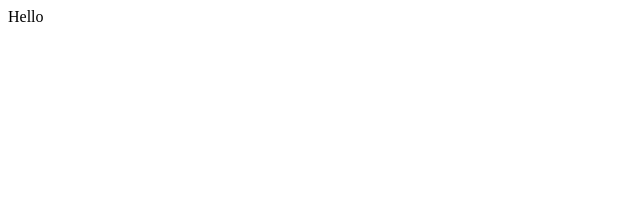
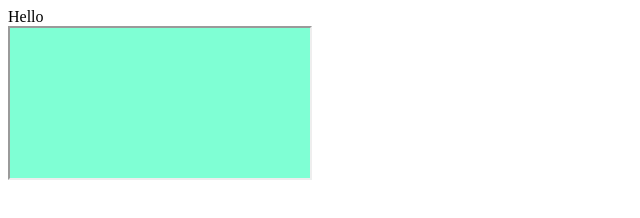
Before and after one commit to undefeatedsando/sitetest, a plain HTML site: page index.html in a window 1280 px wide. Shown: the whole page, without its empty margins (0-640 px from the left). Drawn offline with Linux system fonts and the light colour scheme.

Commit message:
Test of iframe selector 2

```diff
--- /dev/null
+++ b/append.js
@@ -0,0 +1,5 @@
+  var div = document.createElement('iframe');
+  //div.innerHTML = "<strong>Ура!</strong> Вы прочитали это важное сообщение.";
+  div.src = "frame.html";
+  div.sandbox = "allow-same-origin allow-scripts";
+  document.body.appendChild(div);
--- /dev/null
+++ b/frame.html
@@ -0,0 +1,14 @@
+<!DOCTYPE html>
+<html lang="en">
+<head>
+    <meta charset="UTF-8">
+    <title>Document</title>
+    <style>
+        body{
+            background-color: aquamarine;
+        }
+    </style>
+</head>
+<body>
+</body>
+</html>
--- a/index.html
+++ b/index.html
@@ -5,31 +5,21 @@
     <title>Document</title>
 </head>
 <body>
-    Hello
-<!--    <script data-skip-moving="true">
-        (function(w,d,u){
-                var s=d.createElement('script');s.async=1;s.src=u+'?'+(Date.now()/60000|0);
-                var h=d.getElementsByTagName('script')[0];h.parentNode.insertBefore(s,h);
-        })(window,document,'https://cdn.bitrix24.ru/b1440815/crm/site_button/loader_2_iu44kj.js');
-    </script>-->
+    <div id="1">Hello</div>
+<!--<script src="tawk.js"></script>-->
 
-    <!--Start of Tawk.to Script
-<script type="text/javascript">
-var Tawk_API=Tawk_API||{}, Tawk_LoadStart=new Date();
-(function(){
-var s1=document.createElement("script"),s0=document.getElementsByTagName("script")[0];
-s1.async=true;
-s1.src='https://embed.tawk.to/5a4df77fd7591465c7067ea2/default';
-s1.charset='UTF-8';
-s1.setAttribute('crossorigin','*');
-s0.parentNode.insertBefore(s1,s0);
-})();
-</script>
-End of Tawk.to Script-->
-<script src="tawk.js"></script>
 <script>
-    var elements = document.querySelectorAll('iframe');
-    console.log(elements);
+
+function addScript(src){
+  var script = document.createElement('script');
+  script.src = src;
+  script.async = false; // чтобы гарантировать порядок
+  document.body.appendChild(script);
+}
+
+addScript("tawk.js");
+addScript("append.js");
+addScript("log.js");
 </script>
 </body>
 </html>
--- /dev/null
+++ b/log.js
@@ -0,0 +1 @@
+console.log(document.querySelectorAll("iframe"))
--- a/tawk.js
+++ b/tawk.js
@@ -7,5 +7,6 @@ s1.src='https://embed.tawk.to/5a4df77fd7591465c7067ea2/default';
 s1.charset='UTF-8';
 s1.setAttribute('crossorigin','*');
 s0.parentNode.insertBefore(s1,s0);
+
 })();
 //End of Tawk.to Script
```
